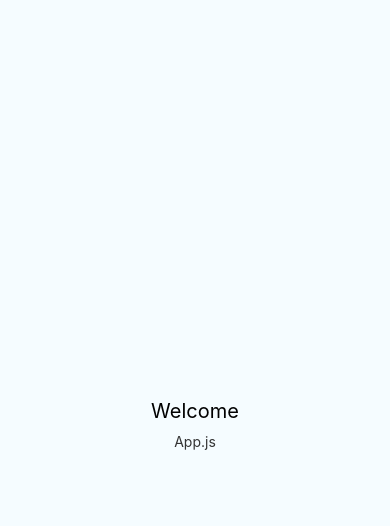
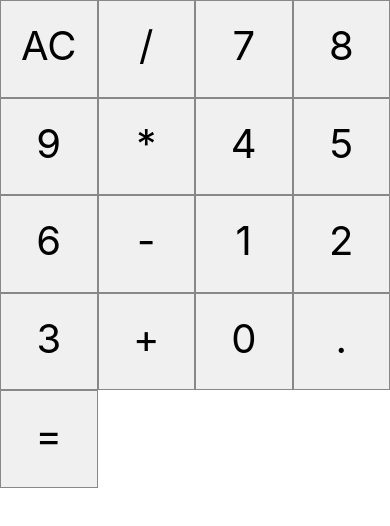
Before and after one commit to eugeniopaccelli/calculadora_react_native, a React Native app: screen / in a window 390 px wide. Shown: the top 526 px of the page. Built offline with nearby package versions, Linux system fonts and the light colour scheme.

Commit message:
componente botao

```diff
--- a/App.js
+++ b/App.js
@@ -1,14 +1,31 @@
 import * as React from 'react';
 import { StyleSheet, Text, View } from 'react-native';
 
+import Button from './src/components/Button'
 
 
 export default function App() {
   return (
     <View style={styles.container}>
-      <Text style={styles.welcome}>Welcome</Text>
-      <Text style={styles.instructions}>App.js</Text>
-
+      <View style={styles.buttons}>
+        <Button label='AC' />
+        <Button label='/' />
+        <Button label='7' />
+        <Button label='8' />
+        <Button label='9' />
+        <Button label='*' />
+        <Button label='4' />
+        <Button label='5' />
+        <Button label='6' />
+        <Button label='-' />
+        <Button label='1' />
+        <Button label='2' />
+        <Button label='3' />
+        <Button label='+' />
+        <Button label='0' />
+        <Button label='.' />
+        <Button label='=' />
+        </View>
     </View>
   );
 }
@@ -16,18 +33,10 @@
 const styles = StyleSheet.create({
   container: {
     flex: 1,
-    justifyContent: 'center',
-    alignItems: 'center',
-    backgroundColor: '#F5FCFF',
+
   },
-  welcome: {
-    fontSize: 20,
-    textAlign: 'center',
-    margin: 10,
-  },
-  instructions: {
-    textAlign: 'center',
-    color: '#333333',
-    marginBottom: 5,
-  },
+  buttons: {
+    flexDirection: 'row',
+    flexWrap: 'wrap'
+  }
 });
--- /dev/null
+++ b/src/components/Button.js
@@ -0,0 +1,25 @@
+import React from 'react'
+import { StyleSheet, Text, Dimensions, TouchableHighlight } from 'react-native'
+
+
+export default props => {
+  return(
+    <TouchableHighlight onPress={props.onClick}>
+      <Text style={styles.button}>{props.label}</Text>
+    </TouchableHighlight>
+  )
+}
+
+
+const styles = StyleSheet.create({
+  button: {
+    fontSize: 40,
+    height: Dimensions.get('window').width / 4,
+    width: Dimensions.get('window').width / 4,
+    padding: 20,
+    backgroundColor: '#f0f0f0',
+    textAlign: 'center',
+    borderWidth: 1,
+    borderColor: '#888'
+  }
+})
```
